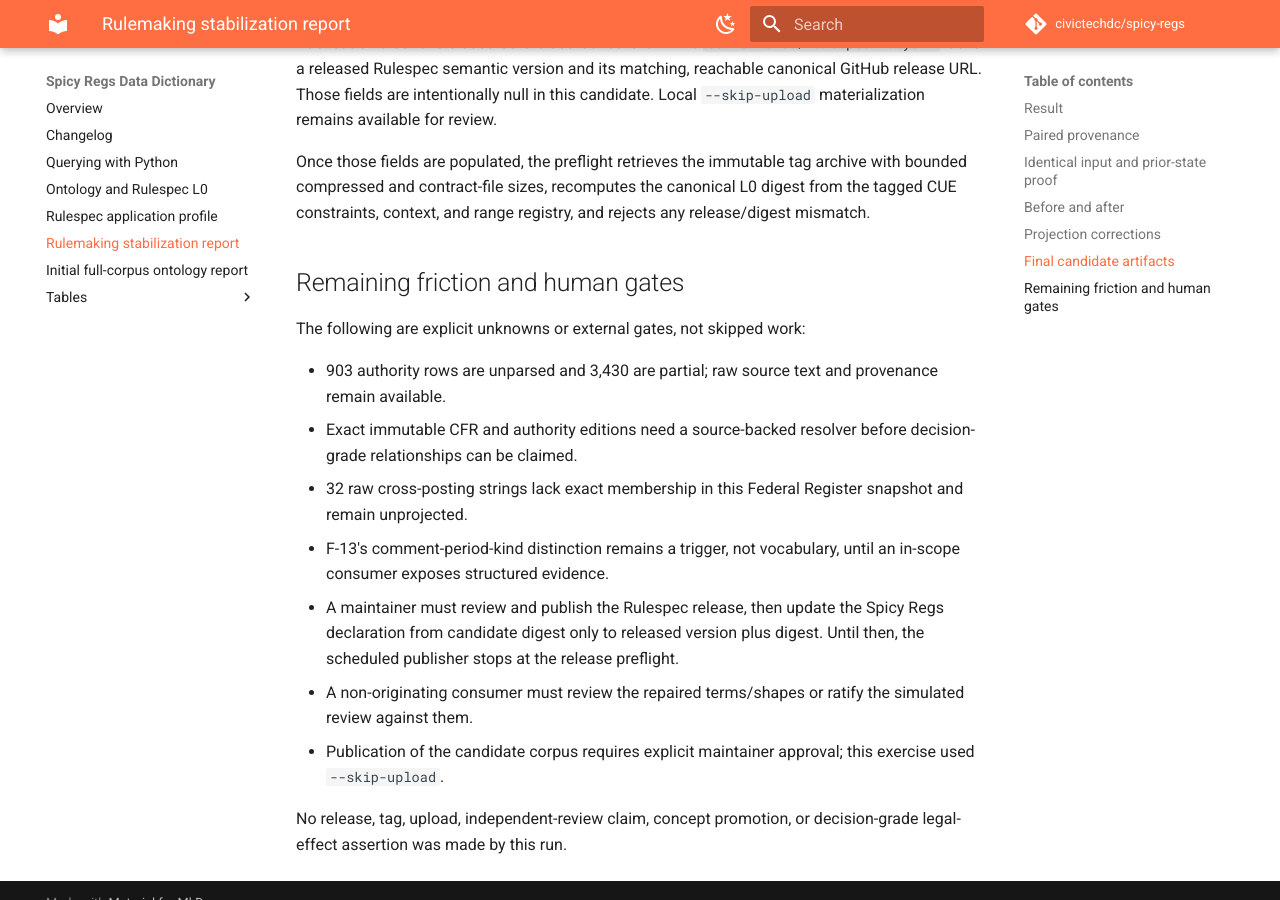
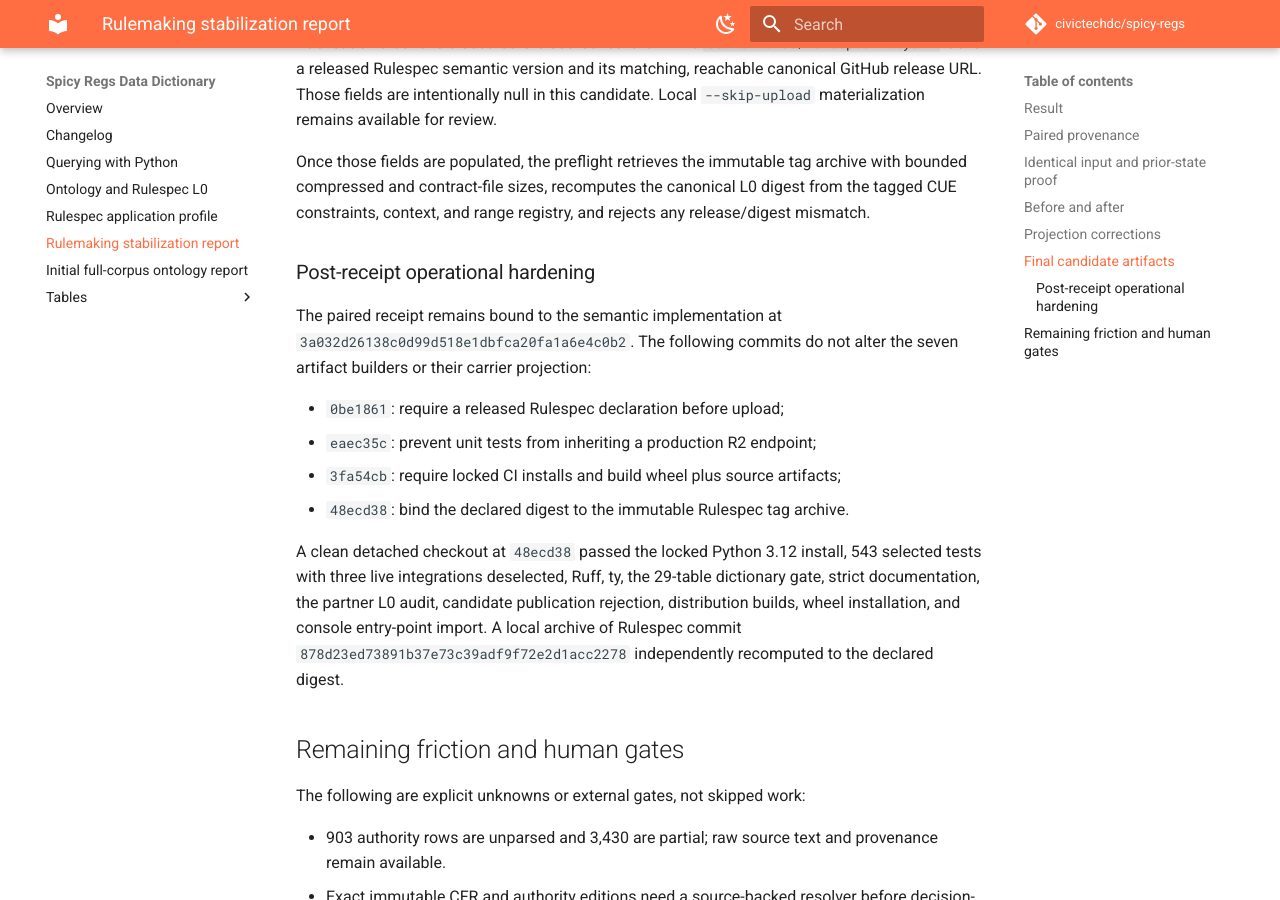
Before and after one commit to civictechdc/spicy-regs, an MkDocs documentation site: the page built from docs/rulespec-repair-report.md, in a window 1280 px wide and 900 px high, scrolled down 5774 px. Built offline with MkDocs 1.6.1 and Material for MkDocs 9.7.7, drawn with Linux system fonts in a browser that asks for light colours; comment, search, counter and statistics services are not loaded.

Commit message:
docs(ontology): record release supply-chain gates

```diff
--- a/docs/rulespec-repair-report.md
+++ b/docs/rulespec-repair-report.md
@@ -182,6 +182,25 @@ archive with bounded compressed and contract-file sizes, recomputes the
 canonical L0 digest from the tagged CUE constraints, context, and range
 registry, and rejects any release/digest mismatch.
 
+### Post-receipt operational hardening
+
+The paired receipt remains bound to the semantic implementation at
+`3a032d26138c0d99d518e1dbfca20fa1a6e4c0b2`. The following commits do not alter
+the seven artifact builders or their carrier projection:
+
+- `0be1861`: require a released Rulespec declaration before upload;
+- `eaec35c`: prevent unit tests from inheriting a production R2 endpoint;
+- `3fa54cb`: require locked CI installs and build wheel plus source artifacts;
+- `48ecd38`: bind the declared digest to the immutable Rulespec tag archive.
+
+A clean detached checkout at `48ecd38` passed the locked Python 3.12 install,
+543 selected tests with three live integrations deselected, Ruff, ty, the
+29-table dictionary gate, strict documentation, the partner L0 audit, candidate
+publication rejection, distribution builds, wheel installation, and console
+entry-point import. A local archive of Rulespec commit
+`878d23ed73891b37e73c39adf9f72e2d1acc2278` independently recomputed to the
+declared digest.
+
 ## Remaining friction and human gates
 
 The following are explicit unknowns or external gates, not skipped work:
```
